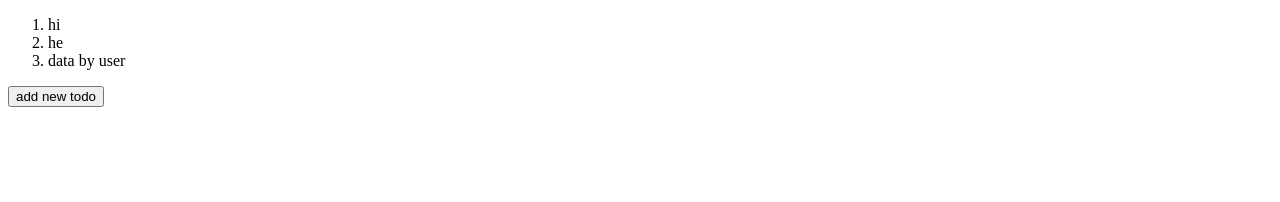
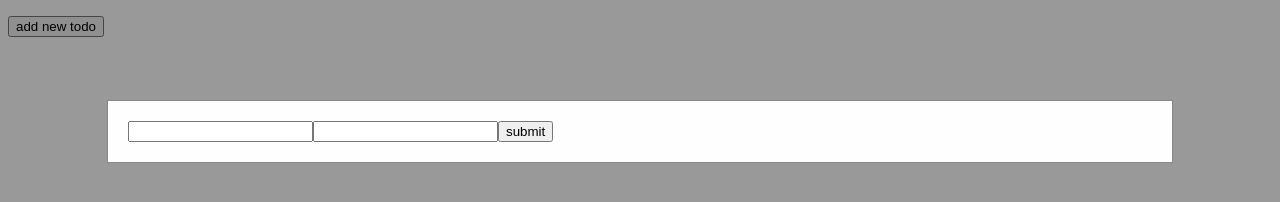
Before and after one commit to yadav-saurabh/jrl, a plain HTML site: page index.html in a window 1280 px wide. Both pictures are taken after a click on the button "add new todo". Drawn offline with Linux system fonts and the light colour scheme.

Commit message:
finished modal

```diff
--- a/app.js
+++ /dev/null
@@ -1 +0,0 @@
-console.log('checking')
--- a/css/styles.css
+++ b/css/styles.css
@@ -1,15 +1,37 @@
-.app {
-  height: 100%;
-  width: 100%;
-  border: 10px;
+/* The Modal (background) */
+.modal {
+  position: fixed; /* Stay in place */
+  z-index: 1; /* Sit on top */
+  padding-top: 100px; /* Location of the box */
+  left: 0;
+  top: 0;
+  width: 100%; /* Full width */
+  height: 100%; /* Full height */
+  overflow: auto; /* Enable scroll if needed */
+  background-color: rgb(0, 0, 0); /* Fallback color */
+  background-color: rgba(0, 0, 0, 0.4); /* Black w/ opacity */
 }
 
-.modal {
-  height: 100%;
-  width: 100%;
+/* Modal Content */
+.modal-content {
+  background-color: #fefefe;
+  margin: auto;
+  padding: 20px;
+  border: 1px solid #888;
+  width: 80%;
 }
 
-.application {
-  height: 100%;
-  width: 100%;
+/* The Close Button */
+.close {
+  color: #aaaaaa;
+  float: right;
+  font-size: 28px;
+  font-weight: bold;
 }
+
+.close:hover,
+.close:focus {
+  color: #000;
+  text-decoration: none;
+  cursor: pointer;
+}
--- a/js/index.js
+++ b/js/index.js
@@ -1,6 +1,62 @@
 const app = document.getElementById("app");
 
-const listData = ["hi", "he"];
+/**
+ * {
+ *  id:
+ *  title: ''
+ *  desc: ''
+ * }
+ */
+const todoListData = [];
+
+/**
+ * =========================
+ *       MODAL
+ * =========================
+ */
+const modal = document.createElement("div");
+modal.classList = "modal";
+modal.onclick = () => app.removeChild(modal);
+
+const modalConatiner = document.createElement("div");
+modalConatiner.classList = "modal-content";
+modal.appendChild(modalConatiner);
+modalConatiner.onclick = (e) => e.stopPropagation();
+
+const form = document.createElement("form");
+modalConatiner.appendChild(form);
+
+const title = document.createElement("input");
+form.appendChild(title);
+title.name = "title";
+
+const desc = document.createElement("input");
+form.appendChild(desc);
+desc.name = "desc";
+
+const formBtn = document.createElement("button");
+formBtn.innerHTML = "submit";
+form.appendChild(formBtn);
+form.onsubmit = (e) => {
+  e.preventDefault();
+  const formData = new FormData(form);
+  formData.append("id", +todoListData[todoListData.length - 1]?.id + 1 || 0);
+
+  const formObjData = Object.fromEntries(formData);
+  todoListData.push(formObjData);
+  addData(formObjData);
+
+  console.log(todoListData);
+  app.removeChild(modal);
+  form.reset();
+};
+
+/**
+ * =========================
+ *       LIST
+ * =========================
+ */
+//
 
 const listWrapper = document.createElement("div");
 const addBtn = document.createElement("button");
@@ -8,21 +64,38 @@ addBtn.innerHTML = "add new todo";
 const orderList = document.createElement("ol");
 
 const printData = () => {
-  for (let i = 0; i < listData.length; i++) {
-    addData(listData[i]);
+  for (let i = 0; i < todoListData.length; i++) {
+    addData(todoListData[i]);
   }
 };
 
-const addData = (listText) => {
+const onDelete = (list, id) => {
+  todoListData.splice(
+    todoListData.findIndex((e) => e.id === id),
+    1
+  );
+  orderList.removeChild(list);
+  console.log(todoListData);
+};
+
+const addData = ({ id, title, desc }) => {
   const list = document.createElement("li");
-  list.appendChild(document.createTextNode(listText));
+  const listTxt = document.createElement("p");
+
+  const delBtn = document.createElement("button");
+  delBtn.innerHTML = "delete";
+  list.appendChild(delBtn);
+
+  listTxt.innerHTML = `title: ${title} desc: ${desc}`;
+  list.appendChild(listTxt);
   orderList.appendChild(list);
+
+  delBtn.onclick = () => onDelete(list, id);
 };
 
 addBtn.onclick = () => {
-  const userData = "data by user";
-  listData.push(userData);
-  addData(userData);
+  console.log("modal");
+  app.appendChild(modal);
 };
 
 printData();
```
